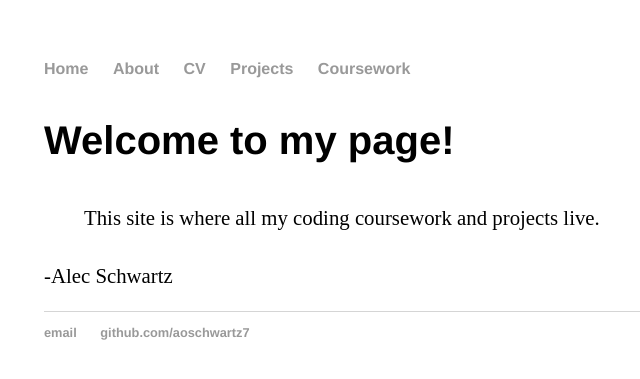
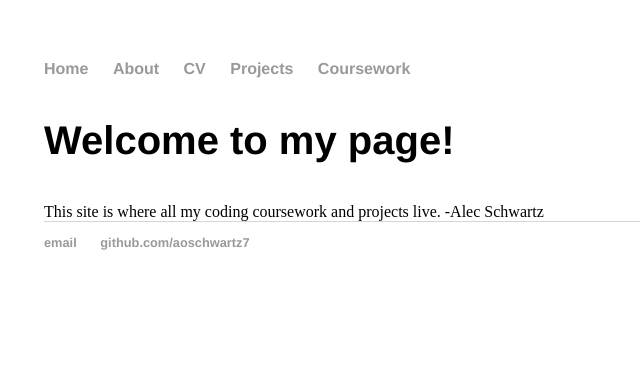
Before and after one commit to aoschwartz7/aoschwartz7.github.io, a Jekyll site: the page built from site/index.html, in a window 1280 px wide. Shown: the top 379 px of the page, without its empty margins (148-788 px from the left). Built offline with Jekyll 4.4.1, drawn with Linux system fonts in a browser that asks for light colours.

Commit message:
formatting

```diff
--- a/css/main.css
+++ b/css/main.css
@@ -37,12 +37,14 @@
 }
 
 p {
-    text-indent: 40px;
     font-size: 1.3em;
     line-height: 1.4em;
     font-family:'Helvetica', 'Arial', 'Sans-Serif'
     color: #333;
 }
+.indent {
+  text-indent: 40px;
+}
 footer {
     border-top: 1px solid #d5d5d5;
     font-size: .8em;
--- a/site/index.html
+++ b/site/index.html
@@ -3,5 +3,5 @@
 title: Alec
 ---
 <h3>Welcome to my page!</h3>
-<p>This site is where all my coding coursework and projects live. <br><br>
--Alec Schwartz </p>
+This site is where all my coding coursework and projects live.
+-Alec Schwartz
--- a/site/projects.html
+++ b/site/projects.html
@@ -3,8 +3,8 @@
 title: Alec
 ---
 <h4>Language Learner's Quiz</h4>
-<p>This <a href="https://github.com/aoschwartz7/LanguageQuiz">Python-Flask application</a>
+This <a href="https://github.com/aoschwartz7/LanguageQuiz">Python-Flask application</a>
   uses JSON representations of vocabulary dictionaries to help users learn a language via flashcards.
   The inspiration behind it came from living in Berlin, Germany, in the Fall of 2019 where I was taking
   language courses. To access my Git repository for the game's files and for a more in depth walkthrough,
-  click <a href="https://github.com/aoschwartz7/LanguageQuiz">here</a>.</p>
+  click <a href="https://github.com/aoschwartz7/LanguageQuiz">here</a>.
```
Also changed, not shown: site/coursework.md (+2 -2 lines).
